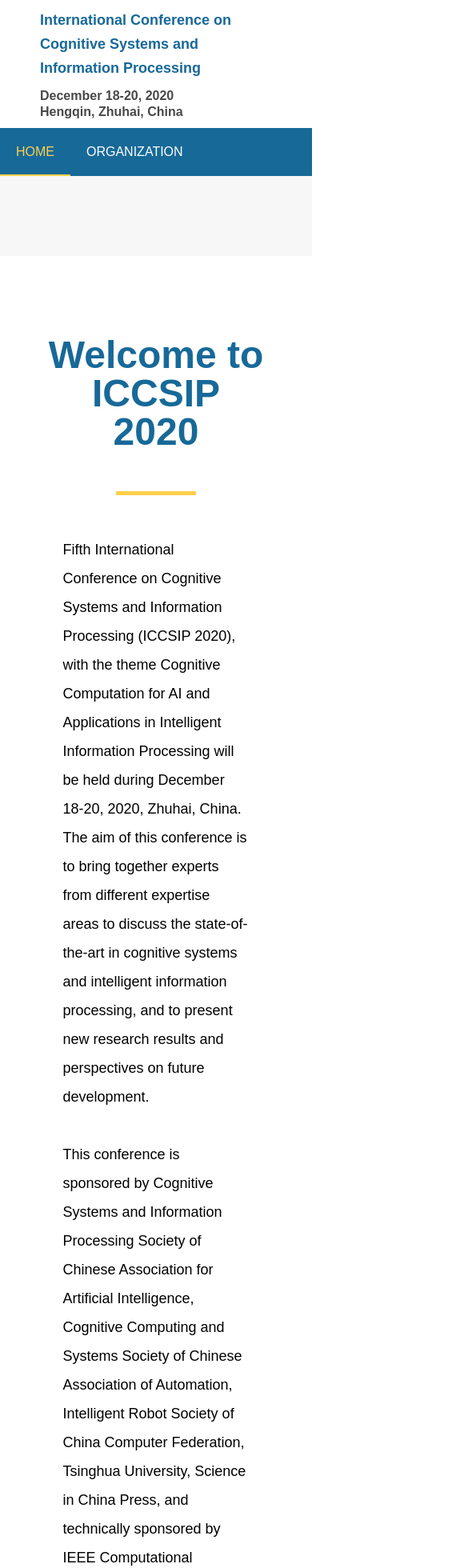
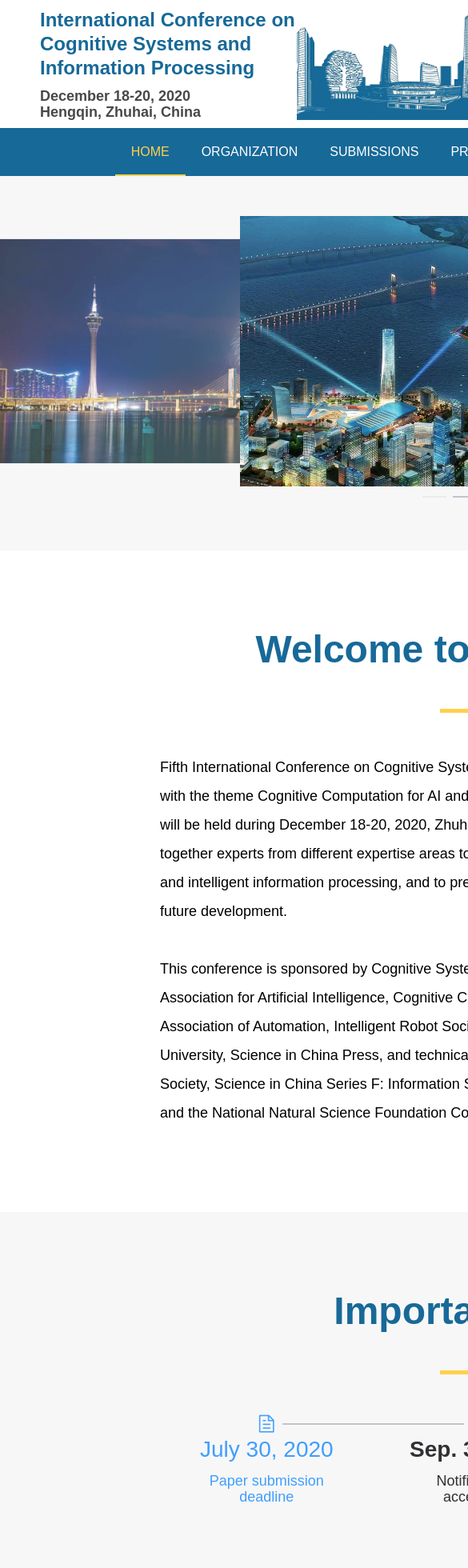
Before and after one commit to TsingM/ICCSIP2020, a Vue app: page / in a window 390 px wide. Shown: the top 1960 px of the page at 80% size, 585 px wide, since content can reach past the window. Built offline with nearby package versions, Linux system fonts and the light colour scheme.

Commit message:
待上线版本2

```diff
--- a/src/App.vue
+++ b/src/App.vue
@@ -1,15 +1,15 @@
 <template>
-  <el-container class="container">
+  <el-container class="container" style="min-width: 1200px">
     <!-- header -->
     <el-header height="140px" class="header">
       <el-row>
-        <el-col :xs="22" :sm="9" :md="8" :lg="7" :xl="7" class="header-left">
+        <el-col :xs="7" :sm="7" :md="7" :lg="7" :xl="7" class="header-left">
           <h4>International Conference on<br>Cognitive Systems and Information Processing</h4>
           <h5>December 18-20, 2020</h5>
           <h5>Hengqin, Zhuhai, China</h5>
         </el-col>
-        <el-col :xs="1" :sm="6" :md="8" :lg="10" :xl="10" class="header-middle"></el-col>
-        <el-col :xs="1" :sm="9" :md="8" :lg="7" :xl="7" class="header-right"></el-col>
+        <el-col :xs="10" :sm="10" :md="10" :lg="10" :xl="10" class="header-middle"></el-col>
+        <el-col :xs="7" :sm="7" :md="7" :lg="7" :xl="7" class="header-right"></el-col>
       </el-row>
     </el-header>
     <!-- 主菜单 -->
@@ -61,24 +61,13 @@
         font-size: 18px;
         color: #484848;
       }
-      @media (max-width: 1200px) {
-        h4 {
-          font-size: 18px;
     }
-        h5 {
-          font-size: 16px;
-        }
-      }
-    }
-    @media (min-width: 768px) {
     .header-middle {
       background-image: url(./assets/img/banner.png);
       background-size: 100% auto;
       background-position: bottom center;
       background-repeat: no-repeat;
     }
-    }
-     @media (min-width: 768px) {
     .header-right {
       padding: 10px;
       background-image: url(./assets/img/logo.png);
@@ -86,7 +75,6 @@
       background-position: bottom right;
       background-repeat: no-repeat;
       background-origin:content-box;
-      }
     }
   }
   .main {
--- a/src/views/Home.vue
+++ b/src/views/Home.vue
@@ -25,9 +25,9 @@
         <p class="title">Important Dates</p>
         <p class="line"></p>
         <el-steps align-center class="steps">
-          <el-step status="finish" title="May 30, 2020" description="Paper submission deadline" icon="el-icon-document"></el-step>
-          <el-step status="process" title="June 30, 2020" description="Notification of acceptance" icon="el-icon-message-solid"></el-step>
-          <el-step status="process" title="Sep. 20, 2020" description="Camera-ready copy and author registration" icon="el-icon-s-check"></el-step>
+          <el-step status="finish" title="July 30, 2020" description="Paper submission deadline" icon="el-icon-document"></el-step>
+          <el-step status="process" title="Sep. 30, 2020" description="Notification of acceptance" icon="el-icon-message-solid"></el-step>
+          <el-step status="process" title="Oct. 30, 2020" description="Camera-ready copy and author registration" icon="el-icon-s-check"></el-step>
         </el-steps>
       </div>
     </div>
@@ -44,25 +44,18 @@
       }
     }
   }
-  @media (max-width: 768px) {
-    .carousel {
-      display: none;
-    }
-  }
   .date {
     .steps {
       padding: 20px;
       .el-step__icon {
         background-color: #f7f7f7;
       }
-      @media (min-width: 1200px) {
-        .el-step__title {
+      .el-step__title {
           font-size: 28px;
-        }
+      }
       .el-step__description {
         margin-top: 10px;
         font-size: 18px;
-      }
       }
     }
   }
@@ -74,7 +67,7 @@ export default {
   name: 'Home',
   data () {
     return {
-      carHeight: document.body.clientWidth * 9 / 32,
+      carHeight: (document.body.clientWidth > 1200) ? (document.body.clientWidth * 9 / 32) : 337.5,
       carList: [
         {id: 0, name: '澳门塔夜景', idView: require('./../assets/img/car1.jpg')},
         {id: 1, name: '俯瞰效果图', idView: require('./../assets/img/car2.jpg')},
--- a/src/views/Submissions.vue
+++ b/src/views/Submissions.vue
@@ -138,13 +138,13 @@ export default {
       ],
       dates: [{
         process: "Paper submission deadline",
-        date: "May 30, 2020"
+        date: "July 30, 2020"
       },{
         process: "Notification of acceptance",
-        date: "June 30, 2020"
+        date: "Sep. 30, 2020"
       },{
         process: "Camera-ready copy and author registration",
-        date: " Sep. 20, 2020"
+        date: " Oct. 30, 2020"
       }
     ]
     }
```
Also changed, not shown: src/assets/img/logo.png, src/assets/img/logos/aai.png. Lines whose indentation alone changed are shown as unchanged.
